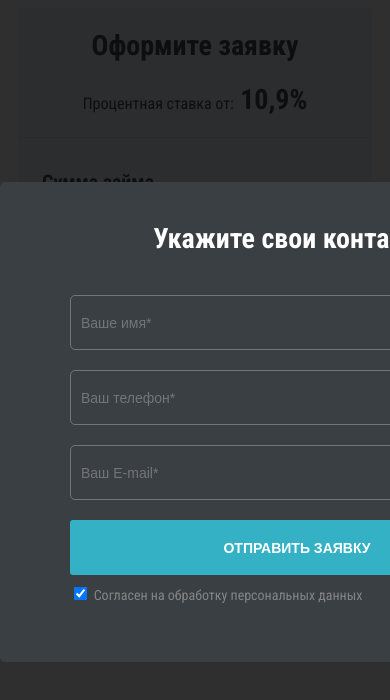
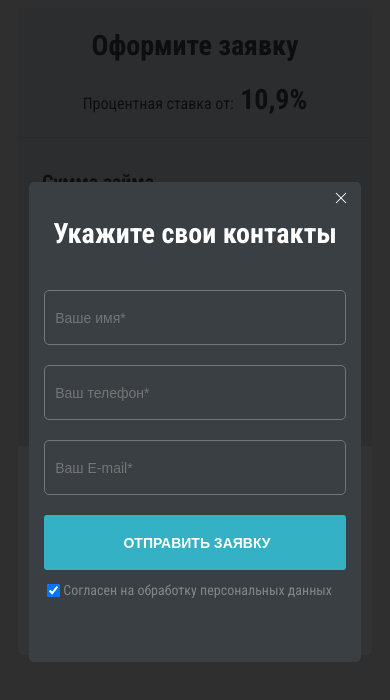
Before and after one commit to Brexston/credit-calculator, a plain HTML site: page index.html in a window 390 px wide. Both pictures are taken after a click on the input "ОТПРАВИТЬ ЗАЯВКУ". Drawn offline with nearby package versions, Linux system fonts and the light colour scheme.

Commit message:
Адаптив модального окна

```diff
--- a/css/style.css
+++ b/css/style.css
@@ -260,6 +260,15 @@ body {
     color: #858585;
 }
 
+.calc__modal_wrap label {
+    display: flex;
+    align-items: center;
+}
+
+.calc__modal_wrap input[type="checkbox" i] {
+    margin: 0 3px;
+}
+
 
 
 
@@ -297,10 +306,19 @@ body {
     .calc__item input {
         margin-top: 12px;
     }
+    .calc__modal {
+        width: 85%;
+    }
+    .calc__modal_wrap {
+        padding: 35px 15px;
+    }
 }
 
 @media (max-width: 360px) {
     .calc__button input {
         width: 237px;
     }
+    .calc__agreement {
+        font-size: 11px;
+    }
 }
--- a/index.html
+++ b/index.html
@@ -13,7 +13,6 @@
 
     <div class="wrapper">
         <div class="calculator">
-            <form>
             <div class="calc__info">
                 <div class="calc__bid">Оформите заявку</div>
                 <div class="calc__percent">
@@ -42,7 +41,6 @@
                     <input type="submit" class="button" id="submit" value="ОТПРАВИТЬ ЗАЯВКУ">
                 </div>
             </div>
-            </form>
         </div>
     </div>
 
@@ -60,12 +58,10 @@
             <label>
                 <input type="checkbox" onchange="document.getElementById('send').disabled = !this.checked" checked="">
 
-                  <div class="calc__agreement"> Согласен на  обработку персональных данных</div>
+                <div class="calc__agreement"> Согласен на обработку персональных данных</div>
             </label>
         </div>
-
     </div>
-
     <div class="calc__overlay"></div>
 
 
```
Lines whose indentation alone changed are shown as unchanged.
